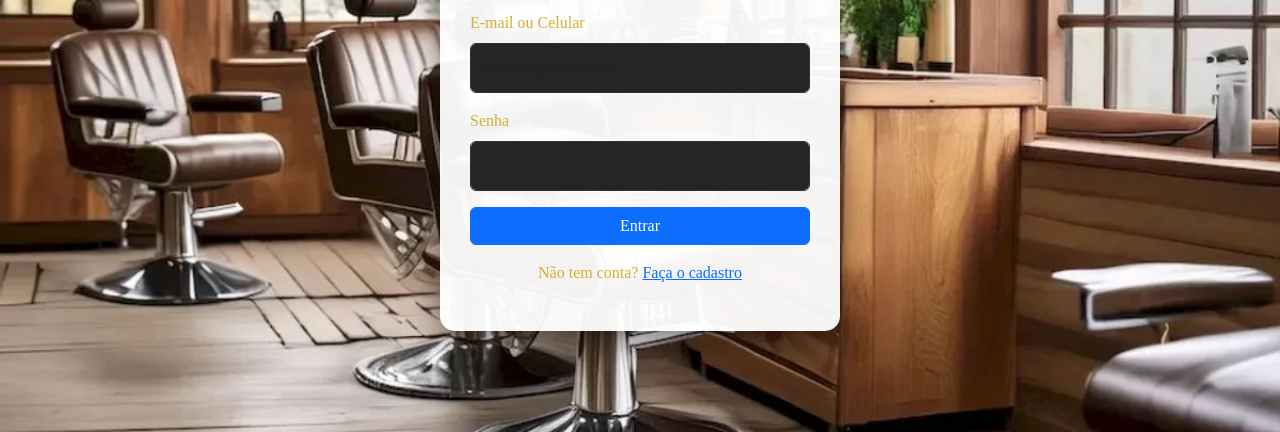
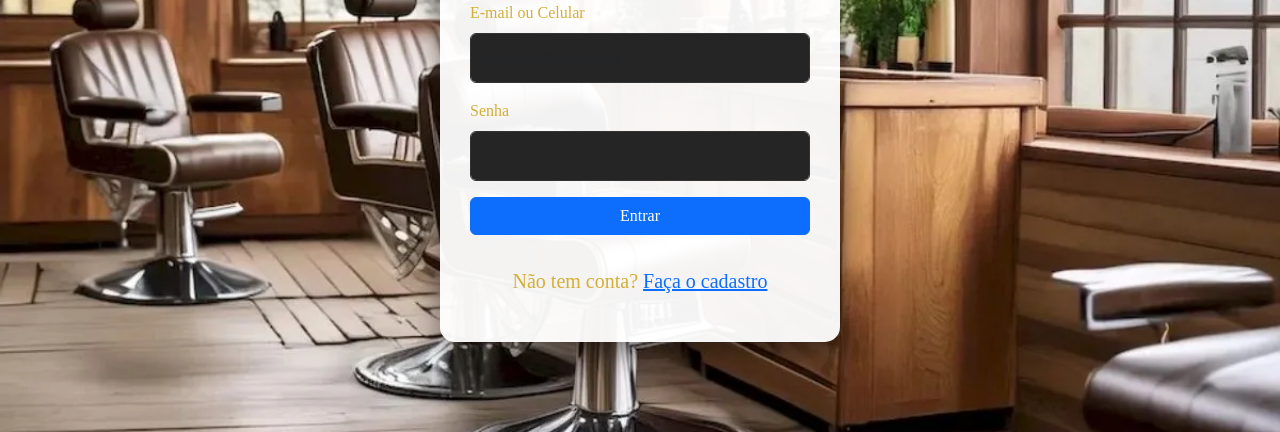
Before and after one commit to seixxas/pentefinno, a website: page login.html in a window 1280 px wide. Shown: the part 368-800 px from the top of the page. Drawn offline with nearby package versions, Linux system fonts and the light colour scheme.

Commit message:
aumento de fonte

```diff
--- a/login.html
+++ b/login.html
@@ -52,6 +52,11 @@
         #naotemconta{
             color: #d4af37;
         }
+
+        .facacadastro{
+            font-size: 20px;
+            margin-top: 15px;
+        }
     </style>
 </head>
 
@@ -73,7 +78,7 @@
                 <input type="password" id="login-pass" class="form-control" required>
             </div>
             <button type="submit" class="btn btn-primary w-100 mb-3">Entrar</button>
-            <p class="text-center" id="naotemconta">Não tem conta? <a href="#" onclick="toggleAuth()">Faça o cadastro</a></p>
+            <p class="text-center facacadastro" id="naotemconta">Não tem conta? <a href="#" onclick="toggleAuth()">Faça o cadastro</a></p>
         </form>
     </div>
 
```
